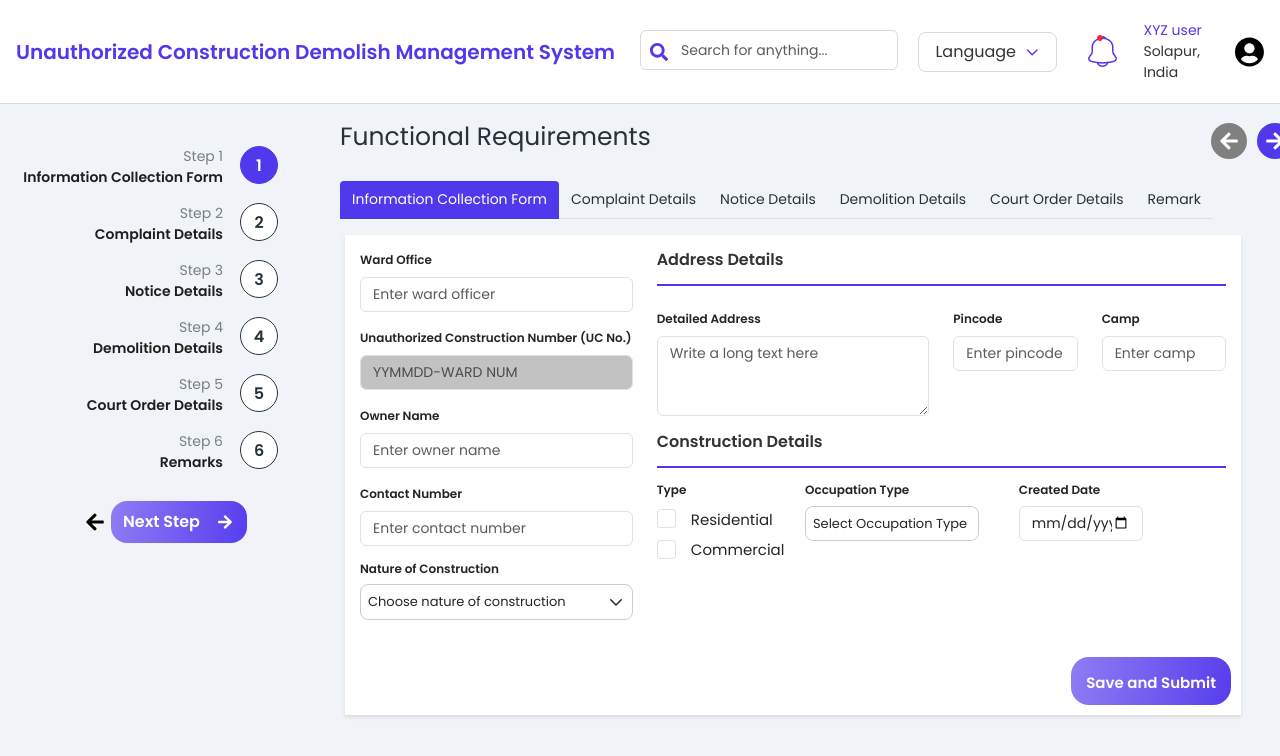
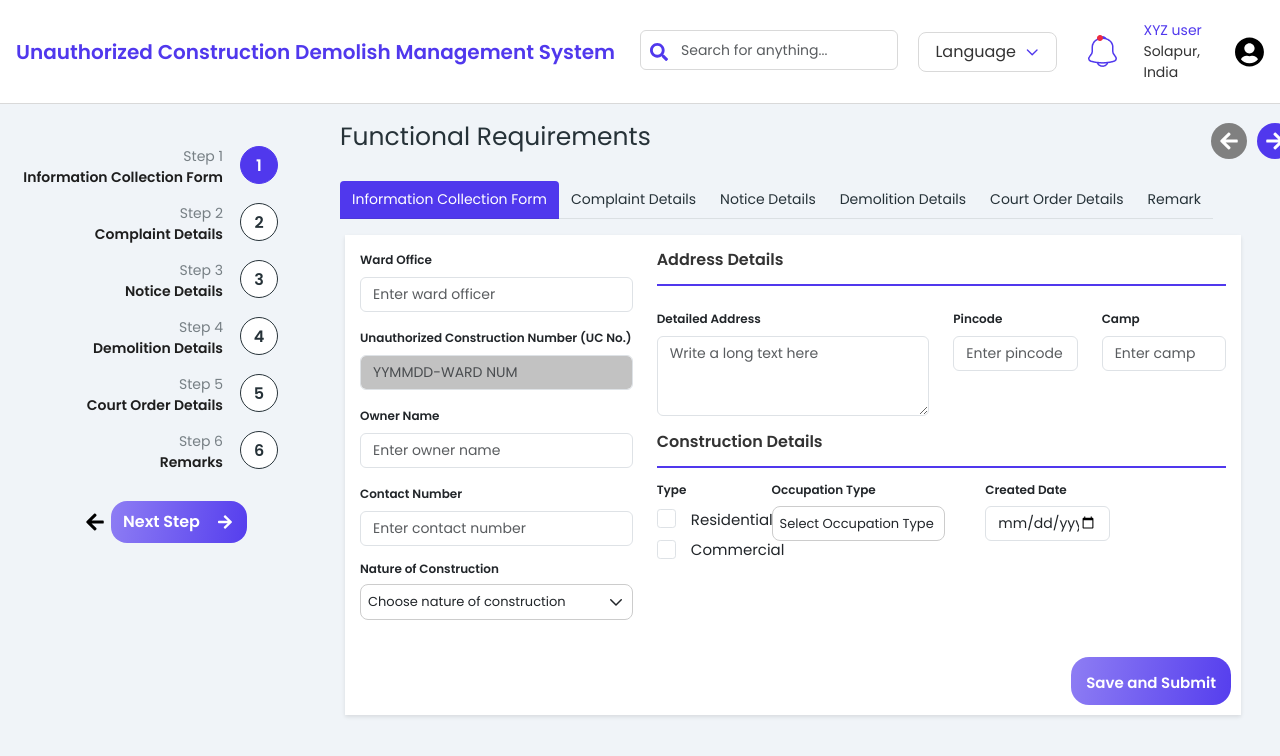
Before and after one commit to Itdevelopment002/UCM-System, a React (Create React App) app: page /dashboard/form in a window 1280 px wide. Shown: the top 756 px of the page. Built offline with nearby package versions, Linux system fonts and the light colour scheme.

Commit message:
changes in functional form

```diff
--- a/src/components/Form/FunctionalRequiremnt.js
+++ b/src/components/Form/FunctionalRequiremnt.js
@@ -257,7 +257,7 @@ const FunctionalRequiremnt = () => {
             <div className="divider-form"></div>
 
             <div className="row mb-3 mt-2">
-              <div className="col-md-3 ">
+              <div className="col-md-2 ">
                 <h6 className="label-small">Type</h6>
                 <div className="form-check spacing-bw-checkbox">
                   <input
@@ -285,7 +285,7 @@ const FunctionalRequiremnt = () => {
                 </div>
               </div>
 
-              <div className="col-md-4 occupation ">
+              <div className="col-md-4 ms-3 occupation ">
                 <h6 className="label-small">Occupation Type</h6>
                 <div className="custom-dropdown">
                   <div className="dropdown-header" onClick={toggleOccupationDropdown}>
```
